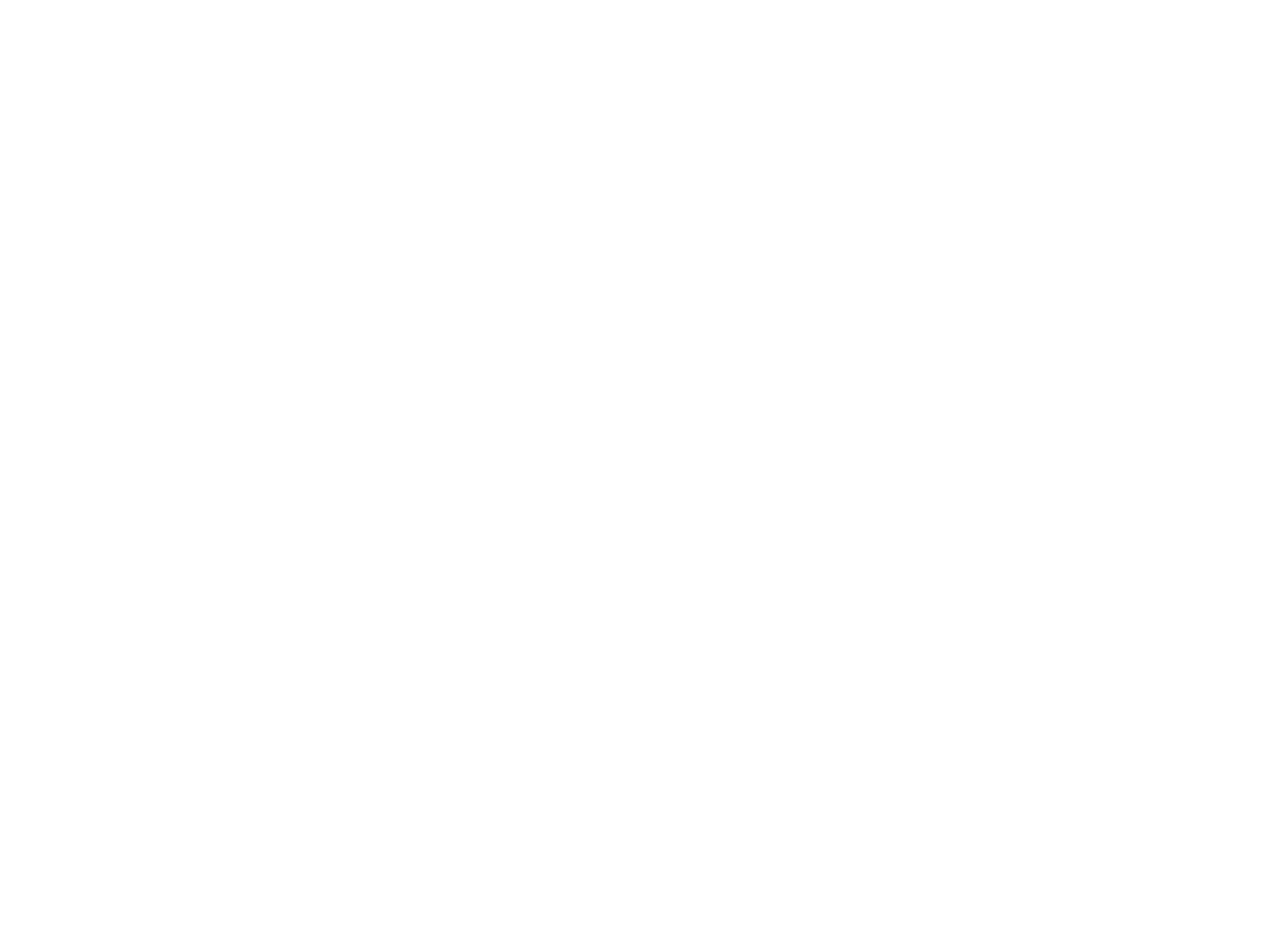
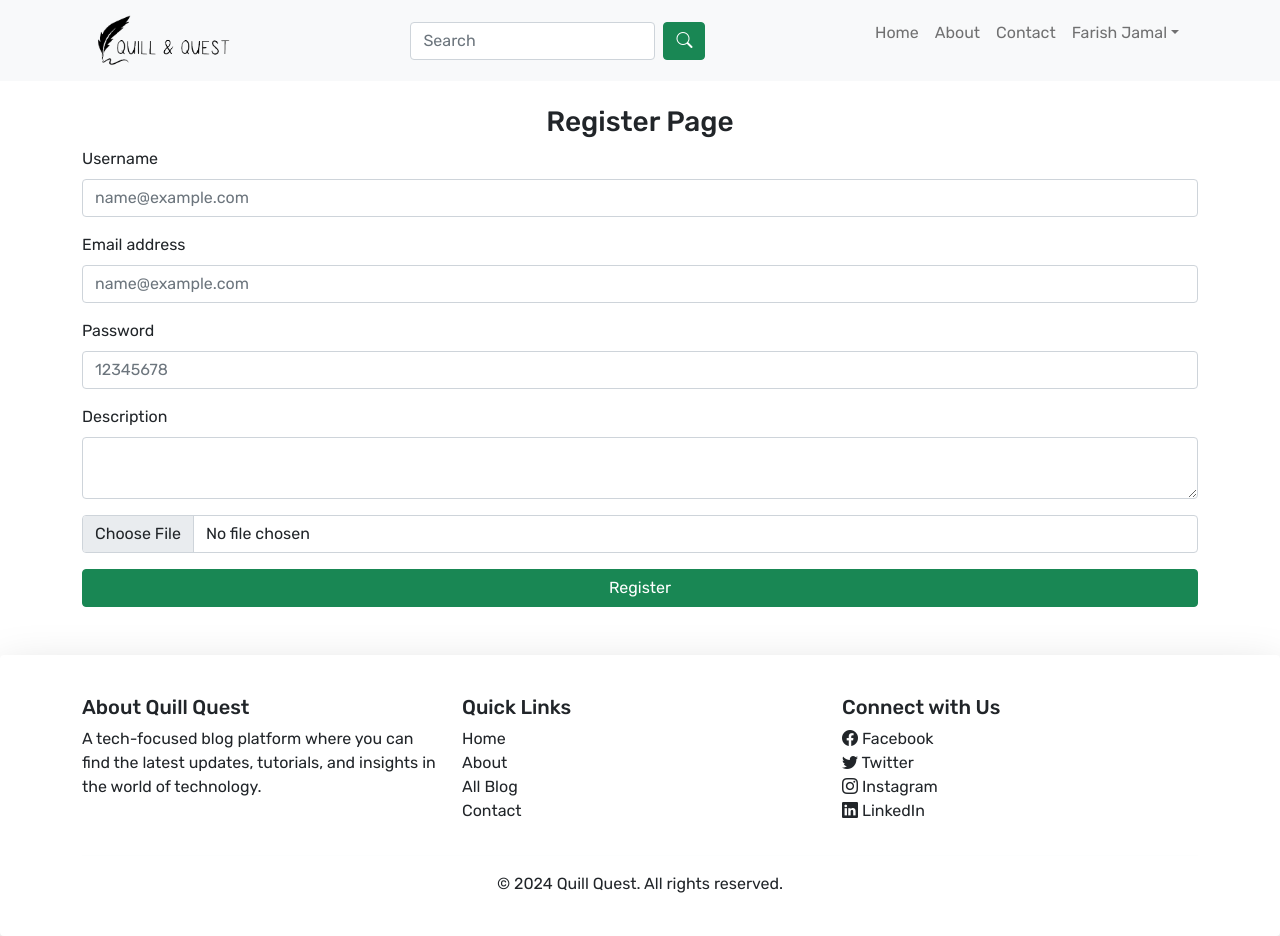
Before and after one commit to ragOP/bugbounty, a React (Vite) app: page /user/register in a window 1280 px wide. Before the commit this address had no page. Before the commit the page ends 800 px from the top, so only its background shows below. Built offline with nearby package versions, Linux system fonts and the light colour scheme; a web font is replaced by a local one.

Commit message:
Login and Register Page

```diff
--- a/src/App.jsx
+++ b/src/App.jsx
@@ -4,6 +4,9 @@
 import ContactPage from "./components/pages/ContactPage";
 import ProfilePage from "./components/pages/ProfilePage";
 import BlogPage from "./components/common/BlogPage";
+import LoginPage from "./components/pages/LoginPage";
+import RegisterPage from "./components/pages/RegisterPage";
+import AddNewBlog from "./components/pages/AddNewBlog";
 
 function App() {
   return (
@@ -15,6 +18,9 @@
         <Route path="/user/profile" element={<ProfilePage />} />
         <Route path="/user/blogs" element={<BlogPage />} />
         <Route path="/blogs" element={<BlogPage />} />
+        <Route path="/user/login" element={<LoginPage />} />
+        <Route path="/user/register" element={<RegisterPage />} />
+        <Route path="/postblog" element={<AddNewBlog />} />
       </Routes>
     </BrowserRouter>
   );
--- a/src/components/layout/NavBar.jsx
+++ b/src/components/layout/NavBar.jsx
@@ -53,6 +53,11 @@
                   </Link>
                 </li>
                 <li>
+                  <Link className="dropdown-item" to="/postblog">
+                    Post Blog
+                  </Link>
+                </li>
+                <li>
                   <Link className="dropdown-item" to="/user/blogs">
                     My Blogs
                   </Link>
--- /dev/null
+++ b/src/components/pages/AddNewBlog.jsx
@@ -0,0 +1,38 @@
+import Footer from "../layout/Footer";
+import NavBar from "../layout/NavBar";
+
+function AddNewBlog() {
+  return (
+    <>
+      <NavBar />
+      <div className="container my-4">
+        <h3 className="text-center">Post A New Blog</h3>
+        <form>
+          <div className="mb-3">
+            <label className="form-label">Title</label>
+            <textarea
+              className="form-control"
+              name="description"
+              rows="2"
+            ></textarea>
+          </div>
+          <div className="input-group my-3">
+            <input type="file" className="form-control" name="bannerImage" />
+          </div>
+          <div className="mb-3">
+            <label className="form-label">Write Blog</label>
+            <textarea
+              className="form-control"
+              name="content"
+              rows="5"
+            ></textarea>
+          </div>
+          <button className="btn btn-success w-100">Post</button>
+        </form>
+      </div>
+      <Footer />
+    </>
+  );
+}
+
+export default AddNewBlog;
--- /dev/null
+++ b/src/components/pages/LoginPage.jsx
@@ -0,0 +1,39 @@
+import Footer from "../layout/Footer";
+import NavBar from "../layout/NavBar";
+
+function LoginPage() {
+  return (
+    <>
+      <NavBar />
+      <div className="container my-4">
+        <h3 className="text-center">Login Page</h3>
+        <form>
+          <form>
+            <div className="mb-3">
+              <label className="form-label">Email address</label>
+              <input
+                type="email"
+                className="form-control"
+                placeholder="name@example.com"
+                name="email"
+              />
+            </div>
+            <div className="mb-3">
+              <label className="form-label">Password</label>
+              <input
+                type="password"
+                className="form-control"
+                placeholder="12345678"
+                name="password"
+              />
+            </div>
+            <button className="btn btn-success w-100">Login</button>
+          </form>
+        </form>
+      </div>
+      <Footer />
+    </>
+  );
+}
+
+export default LoginPage;
--- /dev/null
+++ b/src/components/pages/RegisterPage.jsx
@@ -0,0 +1,57 @@
+import Footer from "../layout/Footer";
+import NavBar from "../layout/NavBar";
+
+function RegisterPage() {
+  return (
+    <>
+      <NavBar />
+      <div className="container my-4">
+        <h3 className="text-center">Register Page</h3>
+        <form>
+          <div className="mb-3">
+            <label className="form-label">Username</label>
+            <input
+              type="text"
+              className="form-control"
+              placeholder="name@example.com"
+              name="username"
+            />
+          </div>
+          <div className="mb-3">
+            <label className="form-label">Email address</label>
+            <input
+              type="email"
+              className="form-control"
+              placeholder="name@example.com"
+              name="email"
+            />
+          </div>
+          <div className="mb-3">
+            <label className="form-label">Password</label>
+            <input
+              type="password"
+              className="form-control"
+              placeholder="12345678"
+              name="password"
+            />
+          </div>
+          <div className="mb-3">
+            <label className="form-label">Description</label>
+            <textarea
+              className="form-control"
+              name="description"
+              rows="2"
+            ></textarea>
+          </div>
+          <div className="input-group my-3">
+            <input type="file" className="form-control" name="profilePicture" />
+          </div>
+          <button className="btn btn-success w-100">Register</button>
+        </form>
+      </div>
+      <Footer />
+    </>
+  );
+}
+
+export default RegisterPage;
```
